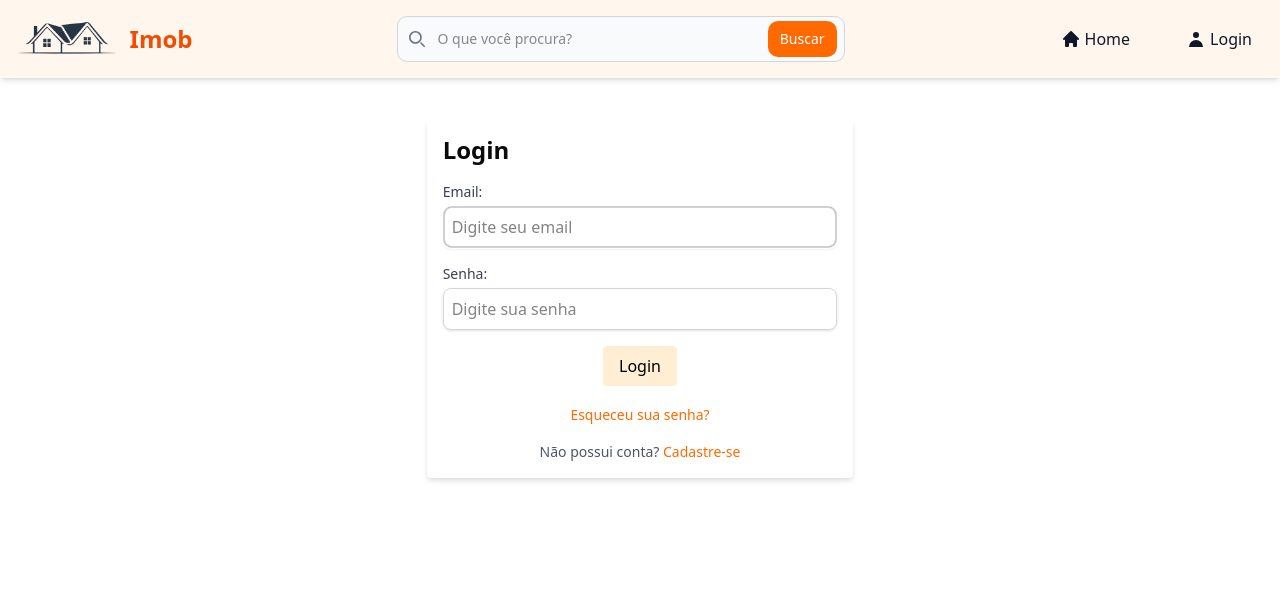
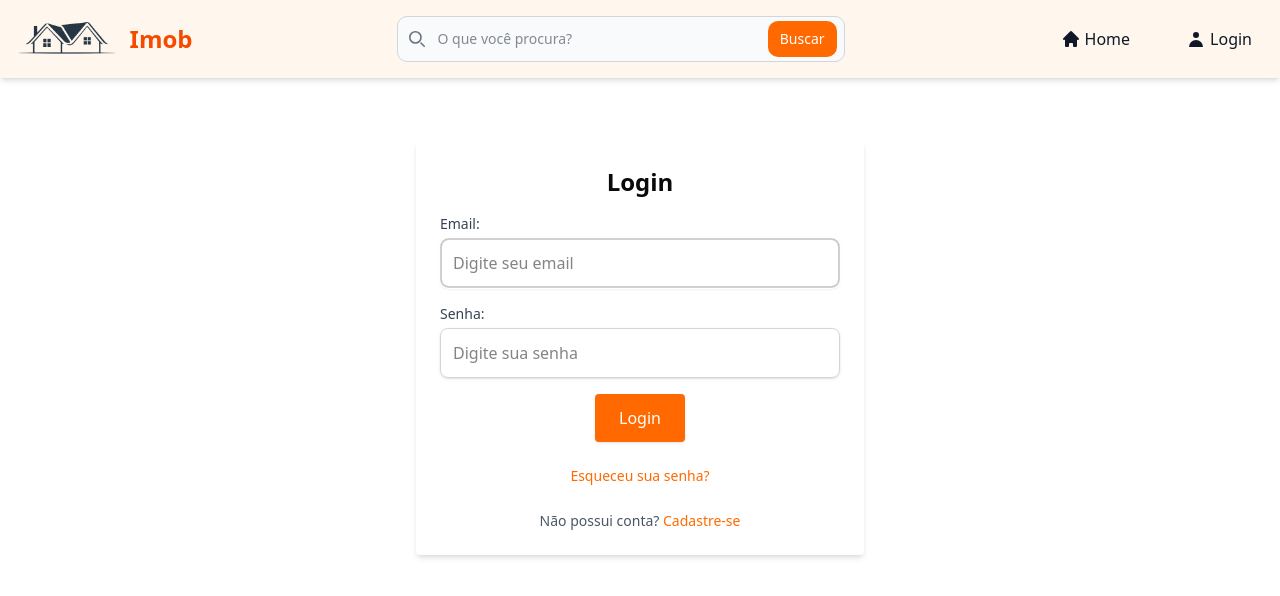
Before and after one commit to Alexseyf/imob-front, a Next.js app: page /login in a window 1280 px wide. Shown: the top 596 px of the page. Built offline with nearby package versions, Linux system fonts and the light colour scheme; no server answers.

Commit message:
implements adjustments to the login screen

```diff
--- a/src/app/login/page.tsx
+++ b/src/app/login/page.tsx
@@ -76,14 +76,14 @@ export default function Login() {
   };
 
   return (
-    <div className="login-container p-4 rounded shadow-md w-1/3 mx-auto mt-10">
-      <h1 className="text-2xl font-bold mb-4">Login</h1>
-      {error && <p className="text-red-500 mb-4">{error}</p>}
-      <form className="space-y-4" onSubmit={handleSubmit}>
+    <div className="login-container p-4 rounded shadow-md w-full max-w-md mx-auto mt-10 bg-white sm:mt-16 sm:p-6">
+      <h1 className="text-2xl font-bold mb-4 text-center">Login</h1>
+      {error && <p className="text-red-500 mb-4 text-center">{error}</p>}
+      <form className="space-y-4" onSubmit={handleSubmit} autoComplete="on">
         <div className="form-group">
           <label
             htmlFor="email"
-            className="block text-sm font-medium text-gray-700"
+            className="block text-sm font-medium text-gray-700 mb-1"
           >
             Email:
           </label>
@@ -96,13 +96,13 @@ export default function Login() {
             placeholder="Digite seu email"
             required
             autoFocus
-            className="mt-1 block w-full p-2 border border-gray-300 rounded-md shadow-sm focus:ring-blue-500 focus:border-blue-500"
+            className="mt-1 block w-full p-3 border border-gray-300 rounded-md shadow-sm focus:ring-orange-500 focus:border-orange-500 text-base"
           />
         </div>
         <div className="form-group">
           <label
             htmlFor="password"
-            className="block text-sm font-medium text-gray-700"
+            className="block text-sm font-medium text-gray-700 mb-1"
           >
             Senha:
           </label>
@@ -114,13 +114,13 @@ export default function Login() {
             onChange={(e) => setSenha(e.target.value)}
             placeholder="Digite sua senha"
             required
-            className="mt-1 block w-full p-2 border border-gray-300 rounded-md shadow-sm focus:ring-blue-500 focus:border-blue-500"
+            className="mt-1 block w-full p-3 border border-gray-300 rounded-md shadow-sm focus:ring-orange-500 focus:border-orange-500 text-base"
           />
         </div>
         <div className="flex justify-center">
           <button
             type="submit"
-            className="login-button bg-orange-100 text-black py-2 px-4 rounded hover:bg-orange-200"
+            className="login-button bg-orange-500 text-white py-3 px-6 rounded shadow hover:bg-orange-600 transition-colors w-full sm:w-auto"
           >
             Login
           </button>
@@ -129,18 +129,18 @@ export default function Login() {
           <button
             type="button"
             onClick={() => setIsRecoveryModalOpen(true)}
-            className="text-orange-500 hover:underline text-sm"
+            className="text-orange-500 hover:underline text-sm mt-2"
           >
             Esqueceu sua senha?
           </button>
         </div>
       </form>
-      <div className="mt-4 text-center">
+      <div className="mt-6 text-center">
         <p className="text-sm text-gray-600">
-          Não possui conta?{" "}
+          Não possui conta?{' '}
           <button
             onClick={() => setIsRegisterModalOpen(true)}
-            className="text-orange-500 hover:underline"
+            className="text-orange-500 hover:underline font-medium"
           >
             Cadastre-se
           </button>
```
